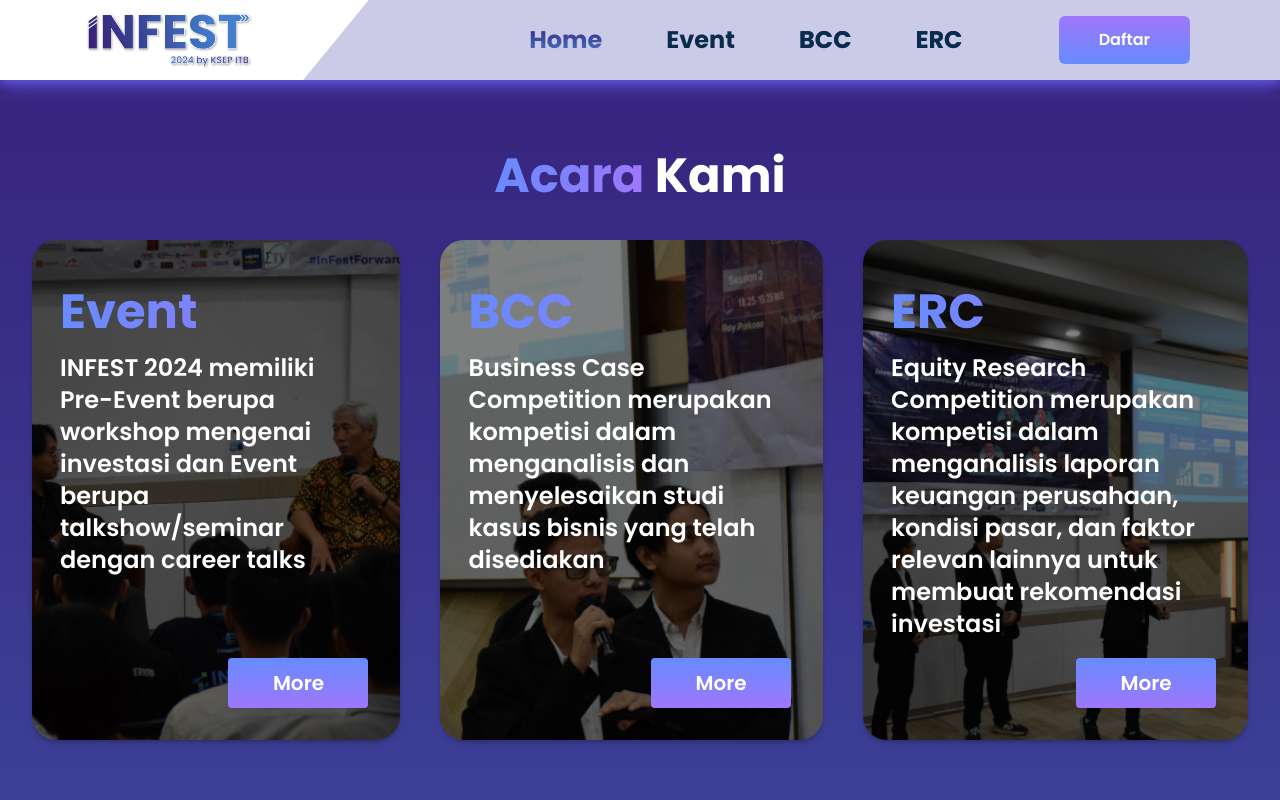
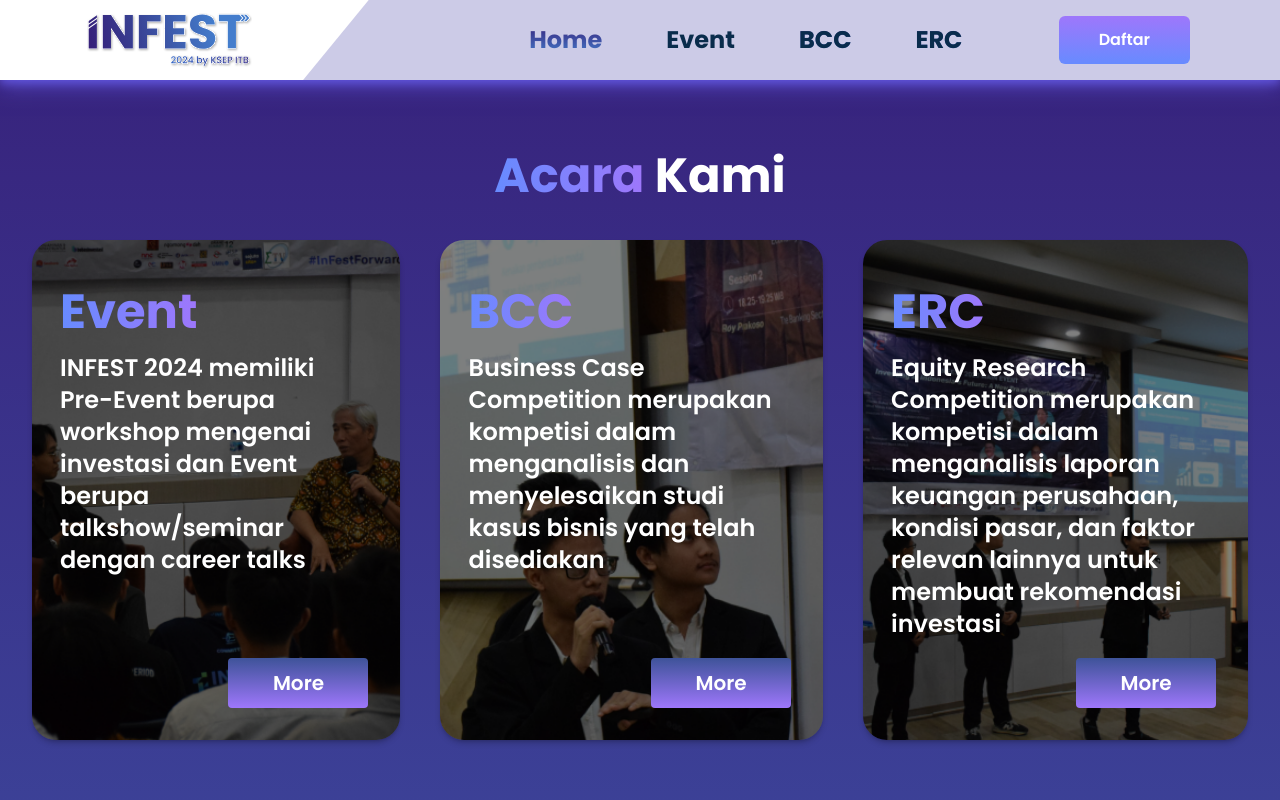
Before and after one commit to farrelathalla/INFEST-2024, a Next.js app: page / in a window 1280 px wide. Shown: the top 800 px of the page. Built offline with nearby package versions, Linux system fonts and the light colour scheme.

Commit message:
fix: fixed coloring issue

```diff
--- a/components/acarakami/EventCard.js
+++ b/components/acarakami/EventCard.js
@@ -8,12 +8,12 @@ const EventCard = ({ title, description, image, url }) => {
     <div
       className={`flex-initial md:max-w-[385px] max-w-[266px] h-[400px] md:h-[500px] rounded-3xl px-5 md:px-7 pt-8 md:pt-12 bg-cover ${image} relative shadow-dark`}
     >
-      <h2 className="text-3xl md:text-5xl font-bold bg-gradient-to-r from-[#678BFF] to-[#9E77FB] bg-clip-text text-transparent">
-        {title}
+      <h2 className="text-3xl md:text-5xl font-bold ">
+        <span className="bg-gradient-to-r from-[#678BFF] to-[#9E77FB] bg-clip-text text-transparent">{title}</span>
       </h2>
       <p className="poppins-semibold text-base md:text-xl xl:text-2xl mt-2 md:mt-4">{description}</p>
       <Link href={`/${url}`} className="absolute bottom-8 right-1/2 translate-x-2/4 md:translate-x-0 md:right-8">
-        <button className="bg-gradient-to-b from-[#678BFF] to-[#9E77FB] w-[120px] h-[44px] md:w-[140px] md:h-[50px] rounded">
+        <button className="bg-gradient-to-b from-[#3E5399] to-[#9E77FB] w-[120px] h-[44px] md:w-[140px] md:h-[50px] rounded">
           <p className="text-white poppins-semibold text-base md:text-xl">More</p>
         </button>
       </Link>
```
